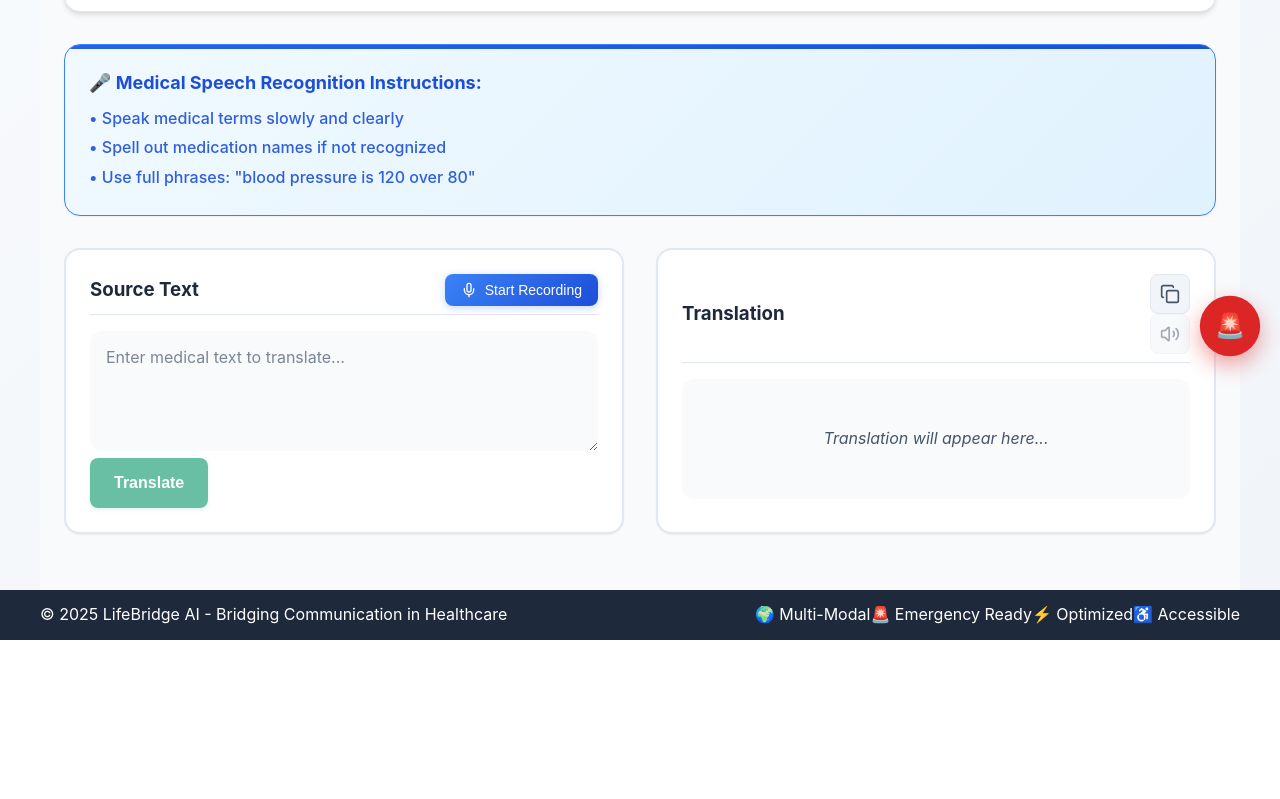
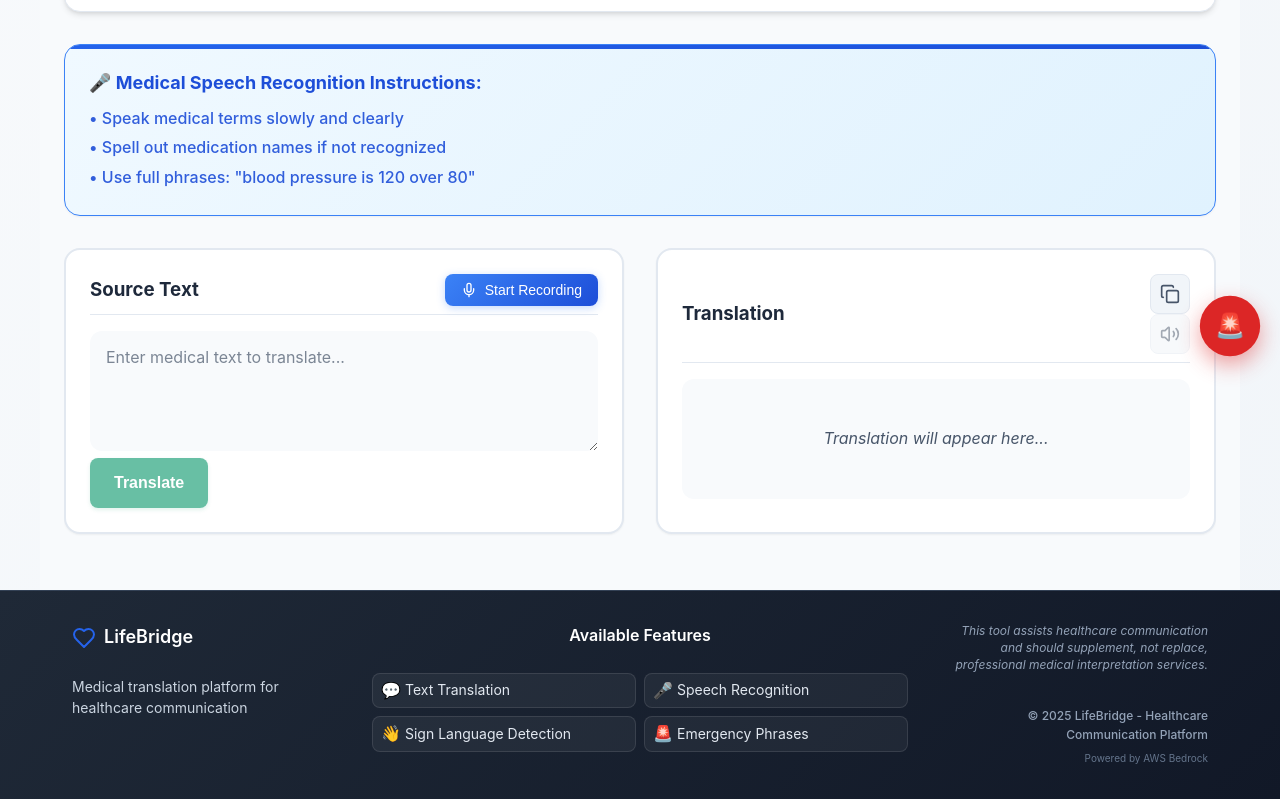
Before and after one commit to 20ns/LifeBridge, a React (Create React App) app in the folder frontend/: page / in a window 1280 px wide. Shown: the part 424-1223 px from the top of the page. Before the commit the page ends 1064 px from the top, so only its background shows below. Built offline with nearby package versions, Linux system fonts and the light colour scheme.

Commit message:
improved the footer

```diff
--- a/frontend/src/App.tsx
+++ b/frontend/src/App.tsx
@@ -189,16 +189,54 @@ function App() {  const [sourceLanguage, setSourceLanguage] = useState('en');
               </div>
             </div>
           </div>        </div>
-      )}
+      )}      <footer className="app-footer">
+        <div className="footer-content">
+          <div className="footer-section footer-brand">
+            <div className="footer-logo">
+              <Heart className="footer-logo-icon" />
+              <span className="footer-brand-name">LifeBridge</span>
+            </div>
+            <p className="footer-description">
+              Medical translation platform for healthcare communication
+            </p>
+          </div>
 
-      <footer className="app-footer">
-        <div className="footer-content">
-          <p>© 2025 LifeBridge AI - Bridging Communication in Healthcare</p>
-          <div className="footer-stats">
-            <span>🌍 Multi-Modal</span>
-            <span>🚨 Emergency Ready</span>
-            <span>⚡ Optimized</span>
-            <span>♿ Accessible</span>
+          <div className="footer-section footer-capabilities">
+            <h4 className="footer-heading">Available Features</h4>
+            <div className="capability-grid">
+              <span className="capability-item">
+                <span className="capability-icon">💬</span>
+                Text Translation
+              </span>
+              <span className="capability-item">
+                <span className="capability-icon">🎤</span>
+                Speech Recognition
+              </span>
+              <span className="capability-item">
+                <span className="capability-icon">👋</span>
+                Sign Language Detection
+              </span>
+              <span className="capability-item">
+                <span className="capability-icon">🚨</span>
+                Emergency Phrases
+              </span>
+            </div>
+          </div>
+
+          <div className="footer-section footer-info">
+            <div className="footer-disclaimer">
+              <p className="disclaimer-text">
+                This tool assists healthcare communication and should supplement, not replace, professional medical interpretation services.
+              </p>
+            </div>
+            <div className="footer-bottom">
+              <p className="footer-copyright">
+                © 2025 LifeBridge - Healthcare Communication Platform
+              </p>
+              <div className="footer-tech">
+                <small>Powered by AWS Bedrock</small>
+              </div>
+            </div>
           </div>
         </div>
       </footer>
--- a/frontend/src/styles/layout.css
+++ b/frontend/src/styles/layout.css
@@ -68,24 +68,178 @@
 
 /* Footer */
 .app-footer {
-  background: var(--neutral-800);
+  background: linear-gradient(135deg, #1f2937 0%, #111827 100%);
   color: var(--text-inverse);
-  padding: 0.75rem var(--spacing-xl);
+  padding: var(--spacing-xl) 0;
   margin-top: auto;
+  border-top: 1px solid var(--neutral-700);
 }
 
 .footer-content {
   max-width: 1200px;
   margin: 0 auto;
+  padding: 0 var(--spacing-xl);
+  display: grid;
+  grid-template-columns: 1fr 2fr 1fr;
+  gap: var(--spacing-xl);
+  align-items: start;
+}
+
+.footer-section {
   display: flex;
-  justify-content: space-between;
-  align-items: center;
-  flex-wrap: wrap;
+  flex-direction: column;
   gap: var(--spacing-md);
 }
 
-.footer-icons {
+/* Footer Brand */
+.footer-brand {
+  align-items: flex-start;
+}
+
+.footer-logo {
   display: flex;
-  gap: var(--spacing-md);
-  opacity: 0.7;
+  align-items: center;
+  gap: var(--spacing-sm);
+  margin-bottom: var(--spacing-sm);
 }
+
+.footer-logo-icon {
+  width: 24px;
+  height: 24px;
+  color: var(--primary-blue);
+}
+
+.footer-brand-name {
+  font-size: var(--font-size-lg);
+  font-weight: 600;
+  color: var(--text-inverse);
+}
+
+.footer-description {
+  color: var(--neutral-300);
+  font-size: var(--font-size-sm);
+  line-height: 1.5;
+  margin: 0;
+}
+
+/* Footer Capabilities */
+.footer-capabilities {
+  align-items: center;
+}
+
+.footer-heading {
+  color: var(--text-inverse);
+  font-size: var(--font-size-base);
+  font-weight: 600;
+  margin: 0 0 var(--spacing-sm) 0;
+  text-align: center;
+}
+
+.capability-grid {
+  display: grid;
+  grid-template-columns: repeat(2, 1fr);
+  gap: var(--spacing-sm);
+  width: 100%;
+}
+
+.capability-item {
+  display: flex;
+  align-items: center;
+  gap: var(--spacing-xs);
+  padding: var(--spacing-xs) var(--spacing-sm);
+  background: rgba(255, 255, 255, 0.05);
+  border-radius: var(--radius-md);
+  font-size: var(--font-size-sm);
+  color: var(--neutral-200);
+  border: 1px solid rgba(255, 255, 255, 0.1);
+}
+
+.capability-icon {
+  font-size: var(--font-size-base);
+}
+
+/* Footer Info */
+.footer-info {
+  align-items: flex-end;
+  text-align: right;
+}
+
+.footer-disclaimer {
+  margin-bottom: var(--spacing-md);
+}
+
+.disclaimer-text {
+  color: var(--neutral-400);
+  font-size: var(--font-size-xs);
+  line-height: 1.4;
+  margin: 0;
+  font-style: italic;
+}
+
+.footer-bottom {
+  display: flex;
+  flex-direction: column;
+  gap: var(--spacing-xs);
+  align-items: flex-end;
+}
+
+.footer-copyright {
+  color: var(--neutral-400);
+  font-size: var(--font-size-xs);
+  margin: 0;
+  font-weight: 500;
+}
+
+.footer-tech {
+  color: var(--neutral-500);
+  font-size: var(--font-size-xs);
+}
+
+/* Responsive Footer */
+@media (max-width: 968px) {
+  .footer-content {
+    grid-template-columns: 1fr 1fr;
+    gap: var(--spacing-lg);
+  }
+
+  .footer-info {
+    grid-column: 1 / -1;
+    align-items: center;
+    text-align: center;
+    margin-top: var(--spacing-md);
+  }
+
+  .footer-bottom {
+    align-items: center;
+  }
+}
+
+@media (max-width: 768px) {
+  .app-footer {
+    padding: var(--spacing-lg) 0;
+  }
+
+  .footer-content {
+    padding: 0 var(--spacing-md);
+    grid-template-columns: 1fr;
+    gap: var(--spacing-lg);
+    text-align: center;
+  }
+
+  .footer-brand,
+  .footer-capabilities,
+  .footer-info {
+    align-items: center;
+    text-align: center;
+  }
+
+  .capability-grid {
+    grid-template-columns: 1fr;
+    max-width: 280px;
+    margin: 0 auto;
+  }
+
+  .footer-bottom {
+    align-items: center;
+  }
+}
```
